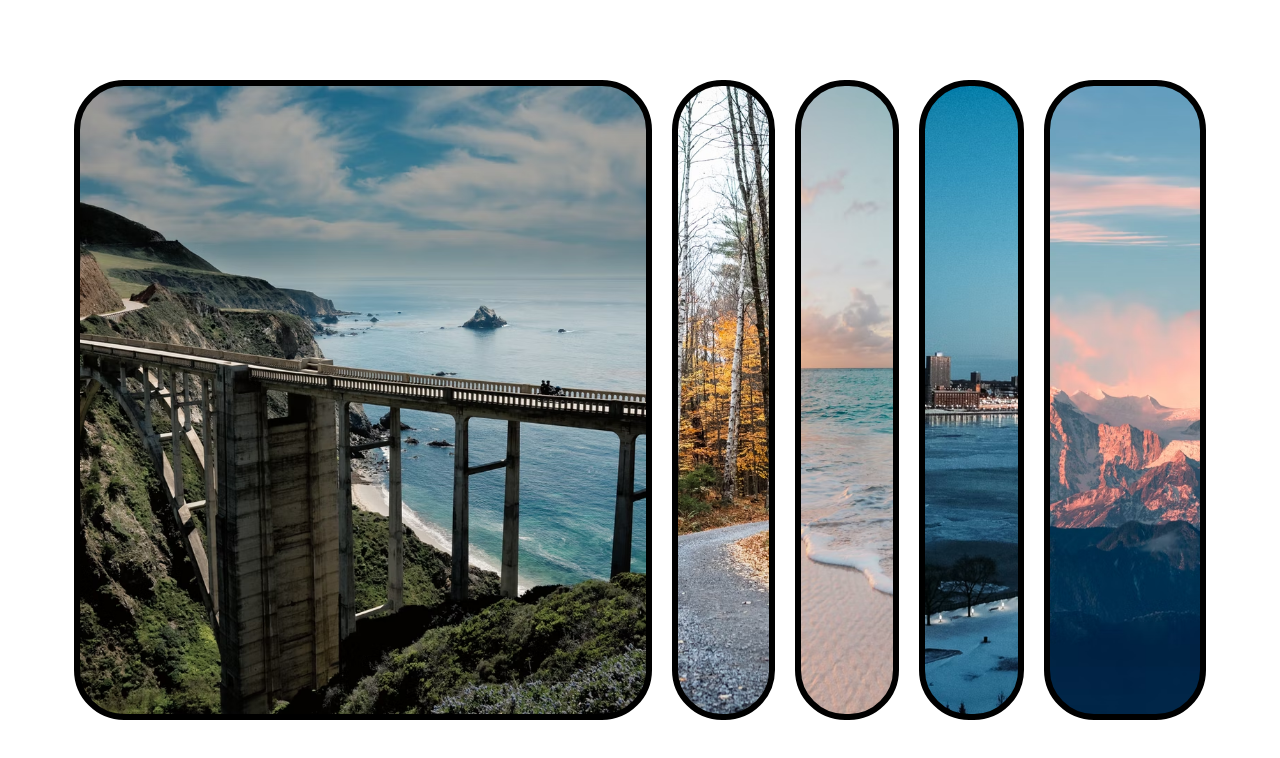
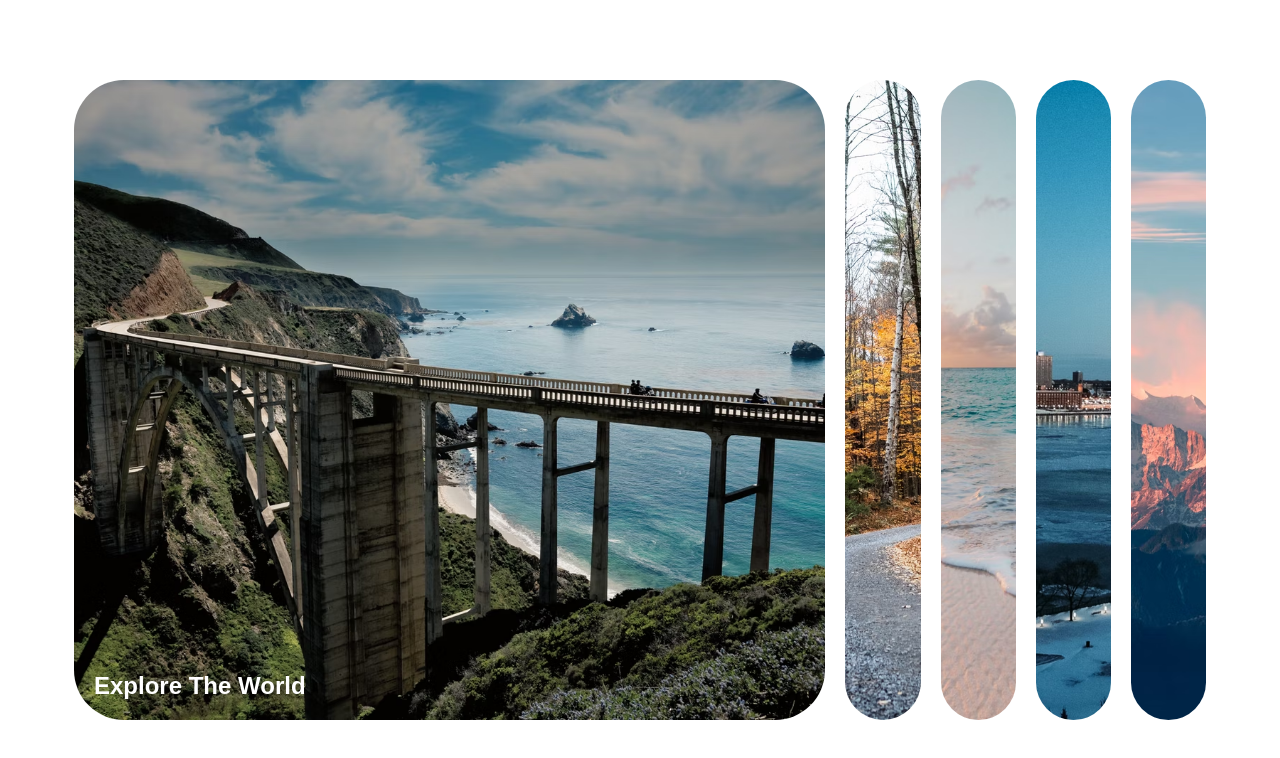
Before and after one commit to AFlamme/50-Projects-50-Days, a plain HTML site: page expanding-cards/index.html in a window 1280 px wide. Drawn offline with Linux system fonts and the light colour scheme; a web font is replaced by a local one.

Commit message:
Проект первый

```diff
--- a/expanding-cards/css/style.css
+++ b/expanding-cards/css/style.css
@@ -29,18 +29,17 @@ body {
   cursor: pointer;
   flex: 0.5;
   margin: 10px;
+  position: relative;
   -webkit-transition: all 700ms ease-in;
-  border: 6px solid black;
 }
 
 .panel h3 {
-  font-size: 30px;
-  text-align: center;
+  font-size: 24px;
+  position: absolute;
   bottom: 20px;
   left: 20px;
-  margin-top: 690px;
+  margin: 0;
   opacity: 0;
-
 }
 
 .panel.active {
```
